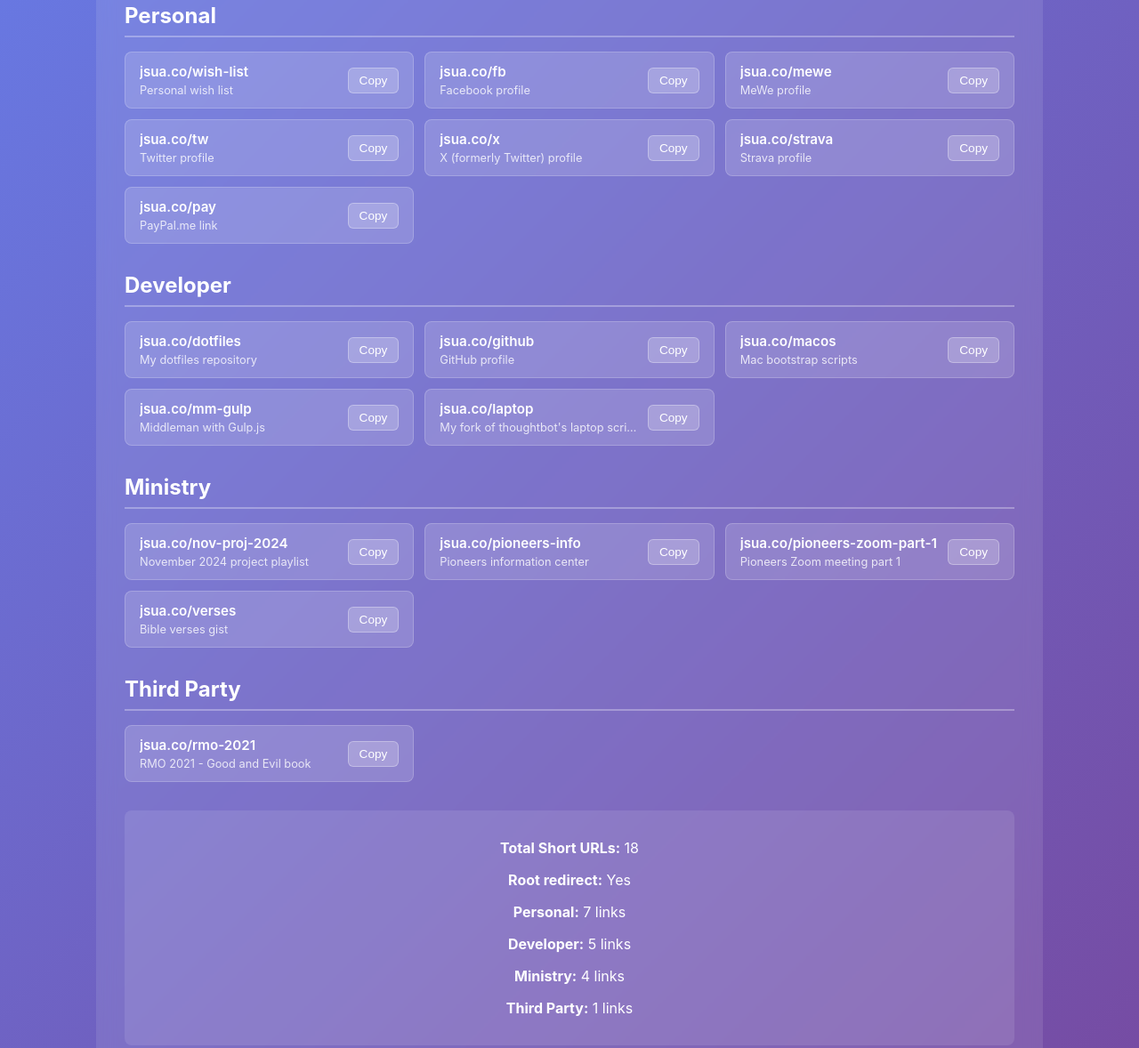
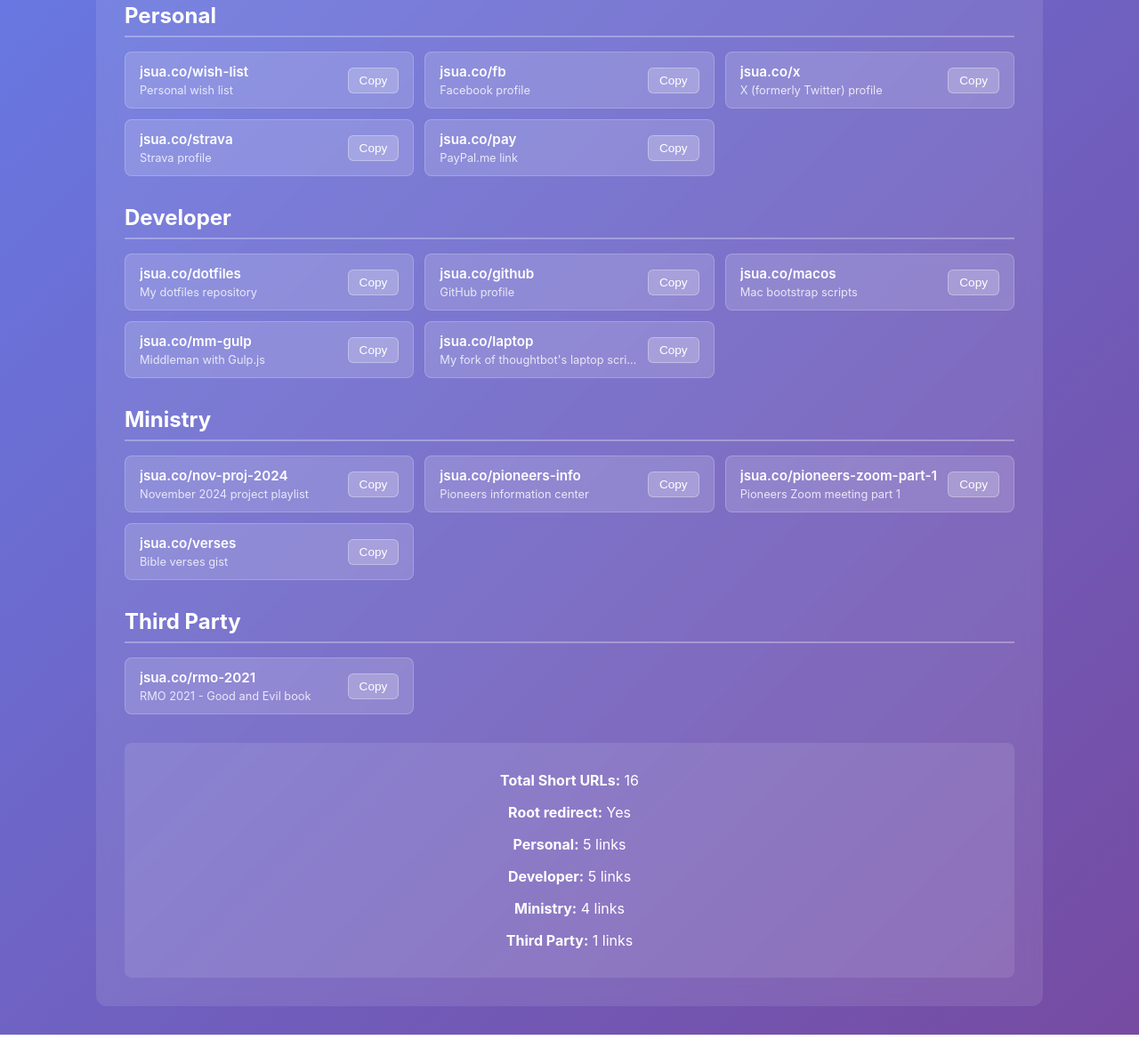
Before and after one commit to joshukraine/jsua-redirects, a plain HTML site: page links/index.html in a window 1280 px wide. Shown: the part 360-1538 px from the top of the page at 89% size. Drawn offline with Linux system fonts and the light colour scheme.

Commit message:
chore: refresh tooling for Ruby 4.0.5 and prune defunct redirects (#5)
* chore: standardize tooling on Ruby 4.0.5

Pin the Ruby version via .ruby-version (matches the convention used in
other projects) and bump StandardRB / RuboCop to versions that accept
Ruby 4 as a target.

- .ruby-version: new, pins ruby-4.0.5
- Gemfile: relax standard pin to ">= 1.54" so we pick up rubocop 1.84+
- Gemfile.lock: standard 1.50.0 -> 1.54.0, rubocop 1.75.8 -> 1.84.2
- .standard.yml: drop ruby_version pin; standardrb auto-detects from
  the runtime, removing the rubocop-ast "target 4.0 not supported"
  error and the transitive tsort deprecation warning
- .github/workflows/ci.yml: drop the 3.2/3.3/3.4 matrix in favor of
  a single job that reads .ruby-version; inline standardrb instead of
  the third-party action so CI uses the same gems as local; limit push
  triggers to main (PRs still run from any branch)
- CLAUDE.md: rewrite to reflect the current codebase (Ruby generator,
  HTML landing page, 404 page, CI drift check) and align with the
  global Conventional Commits / lint conventions

* chore: prune defunct mewe and tw redirects

- /mewe: MeWe is effectively defunct (destination returns 405)
- /tw: redundant with /x; twitter.com also blocks unauthenticated
  requests, so the redirect target is no longer reliably reachable

Regenerated _redirects and links/index.html accordingly.

```diff
--- a/links/index.html
+++ b/links/index.html
@@ -174,22 +174,6 @@
 
 <div class="link-card">
     <div class="link-info">
-        <a href="https://jsua.co/mewe" class="link-url" target="_blank">jsua.co/mewe</a>
-        <div class="link-desc" title="MeWe profile">MeWe profile</div>
-    </div>
-    <button class="copy-btn" onclick="copyToClipboard('https://jsua.co/mewe', this)">Copy</button>
-</div>
-
-<div class="link-card">
-    <div class="link-info">
-        <a href="https://jsua.co/tw" class="link-url" target="_blank">jsua.co/tw</a>
-        <div class="link-desc" title="Twitter profile">Twitter profile</div>
-    </div>
-    <button class="copy-btn" onclick="copyToClipboard('https://jsua.co/tw', this)">Copy</button>
-</div>
-
-<div class="link-card">
-    <div class="link-info">
         <a href="https://jsua.co/x" class="link-url" target="_blank">jsua.co/x</a>
         <div class="link-desc" title="X (formerly Twitter) profile">X (formerly Twitter) profile</div>
     </div>
@@ -315,9 +299,9 @@
 
 
         <div class="stats">
-            <p><strong>Total Short URLs:</strong> 18</p>
+            <p><strong>Total Short URLs:</strong> 16</p>
             <p><strong>Root redirect:</strong> Yes</p>
-<p><strong>Personal:</strong> 7 links</p>
+<p><strong>Personal:</strong> 5 links</p>
 <p><strong>Developer:</strong> 5 links</p>
 <p><strong>Ministry:</strong> 4 links</p>
 <p><strong>Third Party:</strong> 1 links</p>
```
Also changed, not shown: 8 other files.
